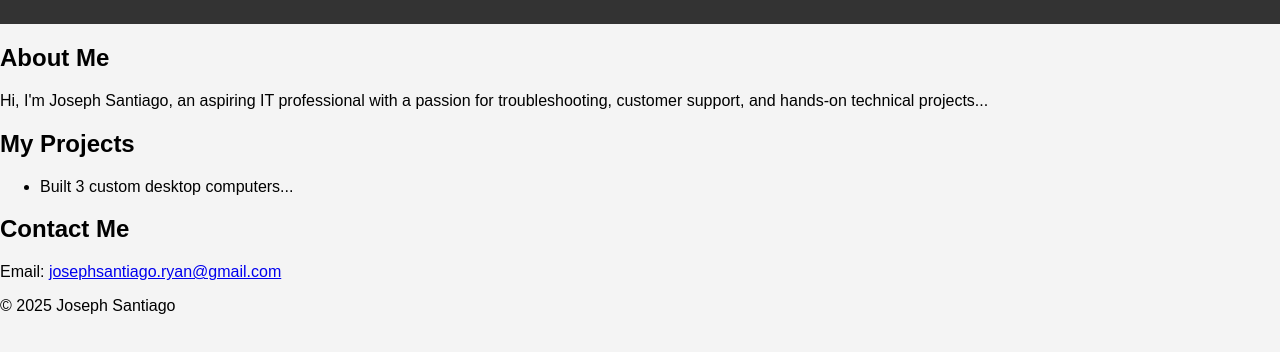
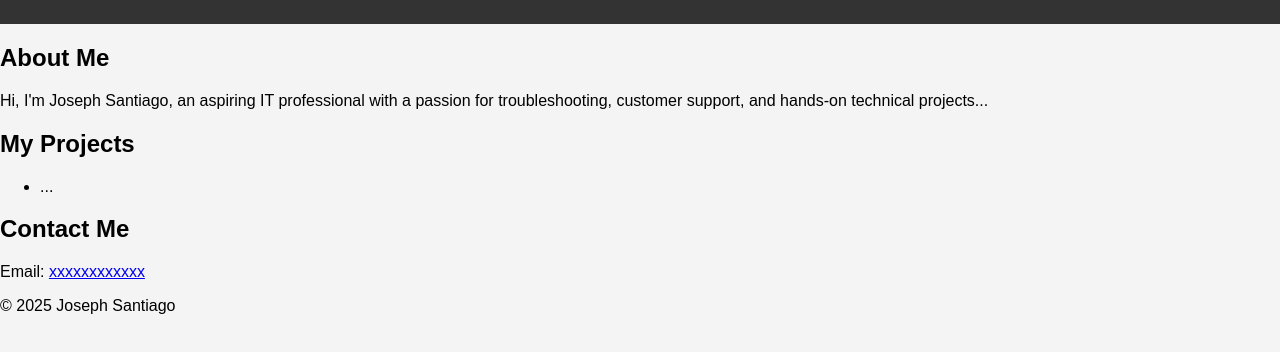
Before and after one commit to JosephRyanSantiago/portfolio, a plain HTML site: page index.html in a window 1280 px wide. Shown: the part 110-462 px from the top of the page. Drawn offline with Linux system fonts and the light colour scheme.

Commit message:
Update index.html

```diff
--- a/index.html
+++ b/index.html
@@ -26,13 +26,13 @@
   <section id="projects">
     <h2>My Projects</h2>
     <ul>
-      <li>Built 3 custom desktop computers...</li>
+      <li>...</li>
     </ul>
   </section>
 
   <section id="contact">
     <h2>Contact Me</h2>
-    <p>Email: <a href="mailto:josephsantiago.ryan@gmail.com">josephsantiago.ryan@gmail.com</a></p>
+    <p>Email: <a href="mailto:josephsantiago.ryan@gmail.com">xxxxxxxxxxxx</a></p>
   </section>
 
   <footer>
```
